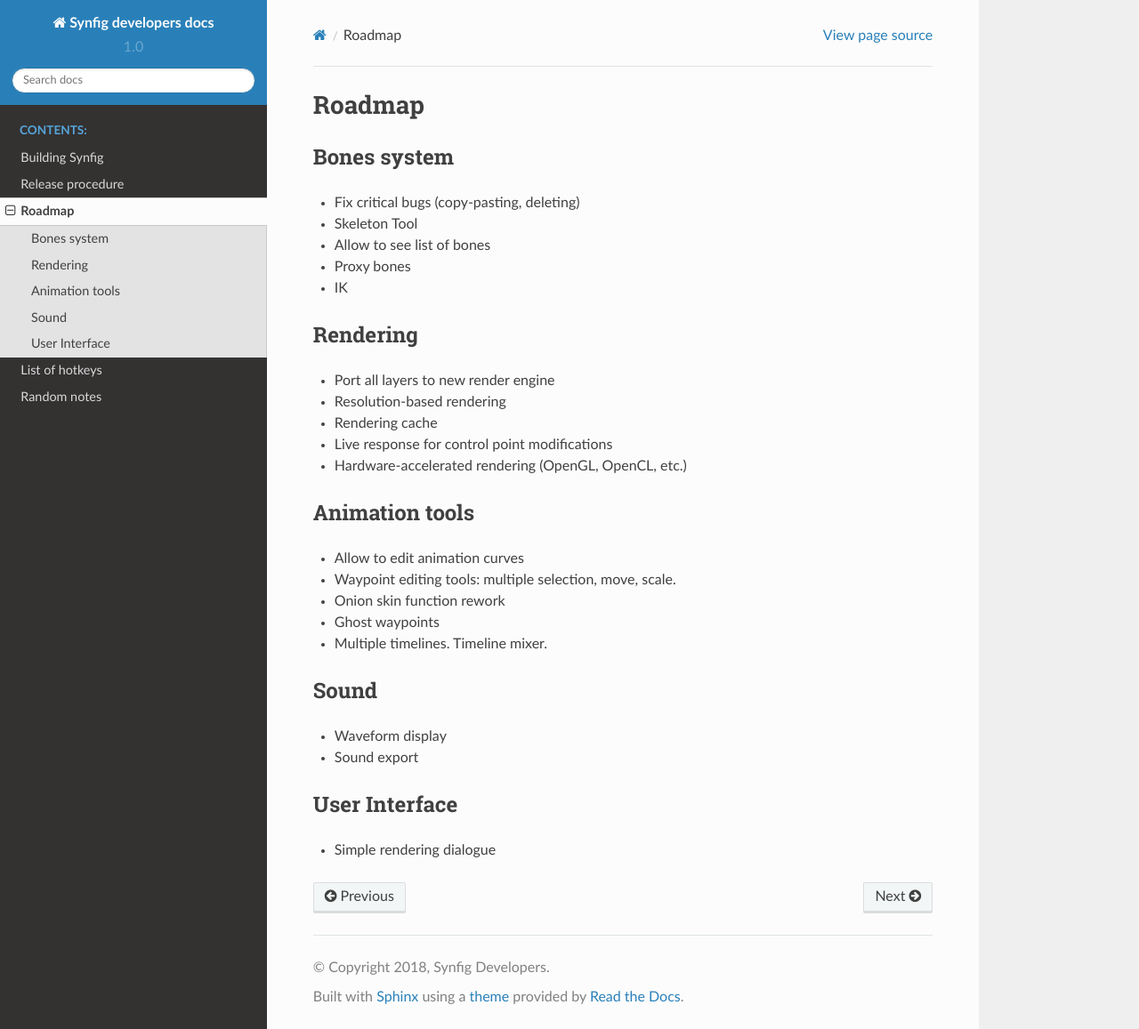
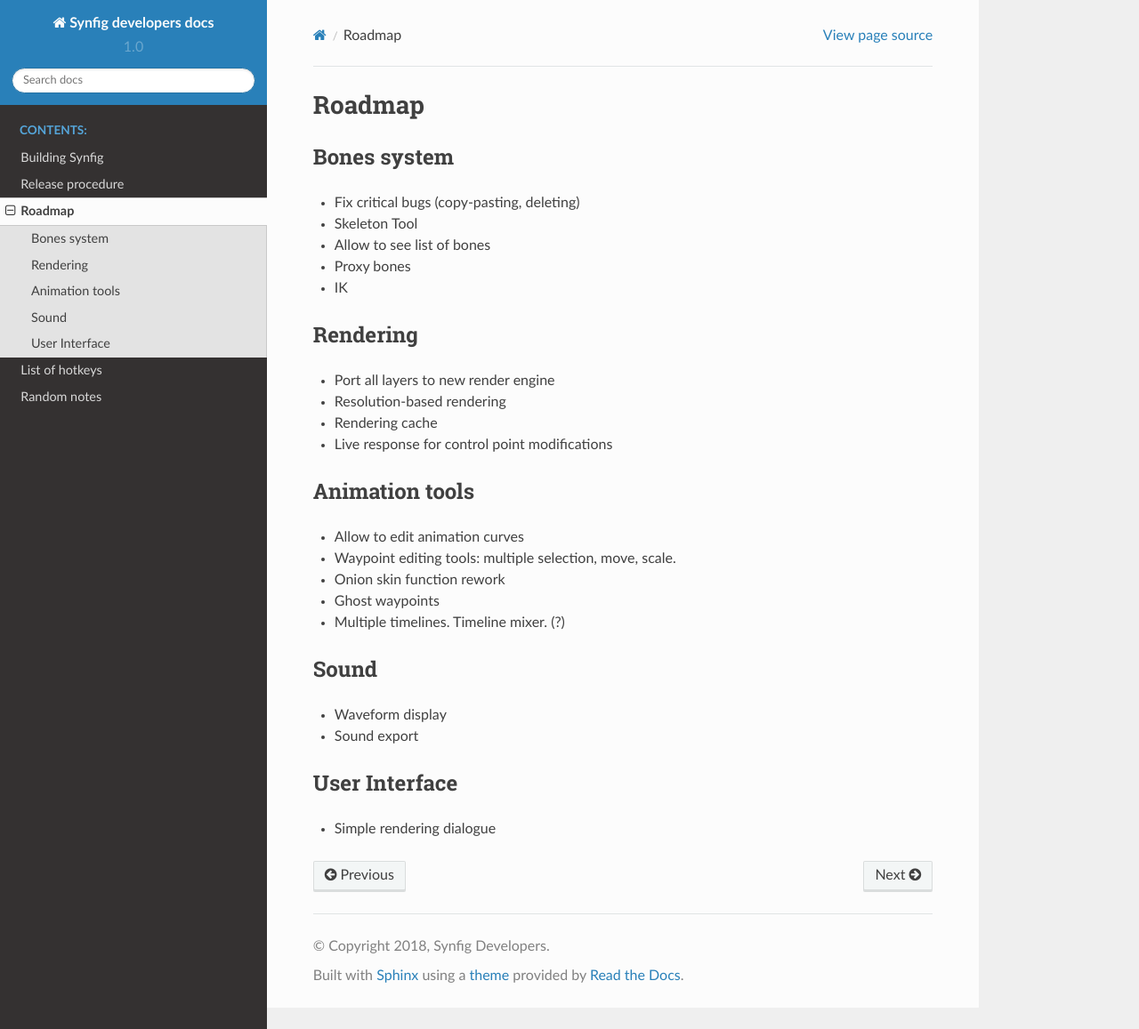
Before and after one commit to synfig/synfig-docs-dev, a Sphinx documentation site: the page built from docs/common/roadmap.rst, in a window 1280 px wide and 1157 px high. Shown: the whole window at 89% size. Built offline with Sphinx 7.4.7 and the Read the Docs theme 2.0.0, drawn with Linux system fonts in a browser that asks for light colours.

Commit message:
Update roadmap with more realistic set for 2.0

```diff
--- a/docs/common/roadmap.rst
+++ b/docs/common/roadmap.rst
@@ -17,7 +17,6 @@
 * Resolution-based rendering
 * Rendering cache
 * Live response for control point modifications
-* Hardware-accelerated rendering (OpenGL, OpenCL, etc.)
 
 Animation tools
 ~~~~~~~~~~~~~~~
@@ -26,7 +25,7 @@
 * Waypoint editing tools: multiple selection, move, scale.
 * Onion skin function rework
 * Ghost waypoints
-* Multiple timelines. Timeline mixer.
+* Multiple timelines. Timeline mixer. (?)
 
 Sound
 ~~~~~
```
